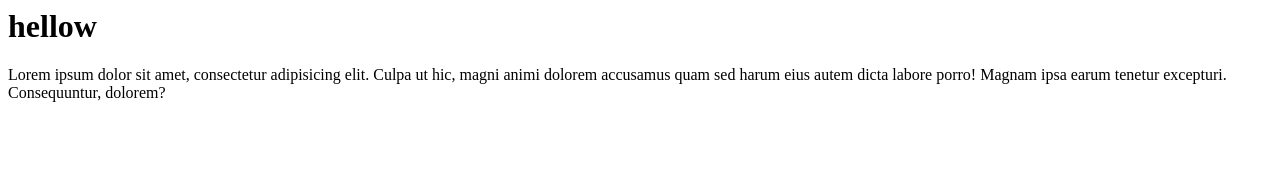
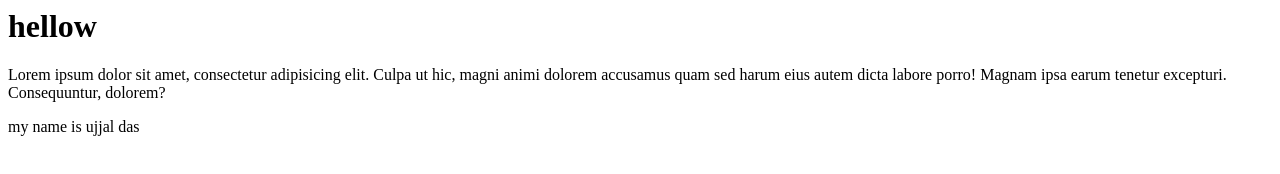
Before and after one commit to ujjaldas-11/firstProject-git, a plain HTML site: page index.html in a window 1280 px wide. Drawn offline with Linux system fonts and the light colour scheme.

Commit message:
add new para2

```diff
--- a/index.html
+++ b/index.html
@@ -1,2 +1,3 @@
 <h1>hellow</h1>
 <p>Lorem ipsum dolor sit amet, consectetur adipisicing elit. Culpa ut hic, magni animi dolorem accusamus quam sed harum eius autem dicta labore porro! Magnam ipsa earum tenetur excepturi. Consequuntur, dolorem?</p>
+<p>my name is ujjal das </p>
```
